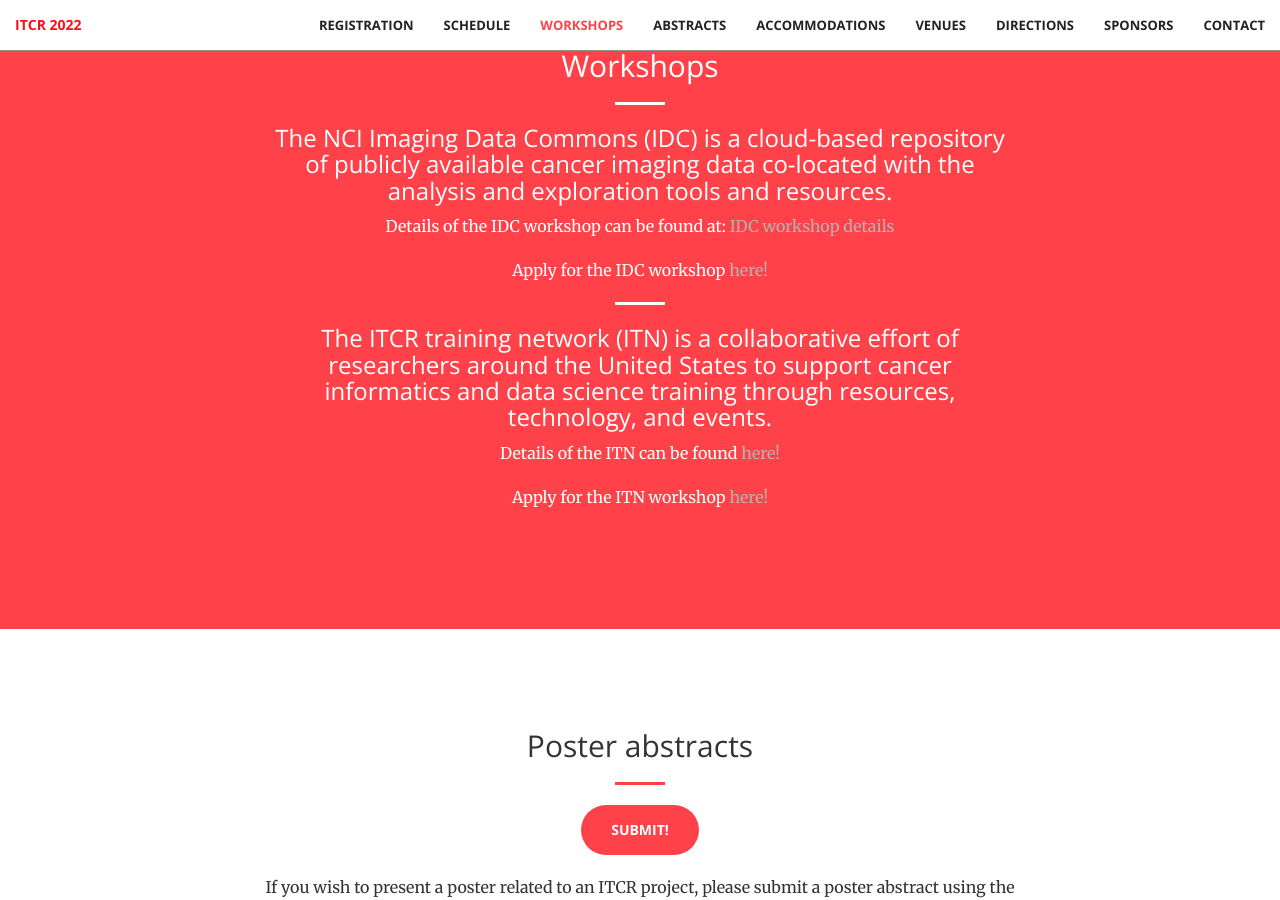
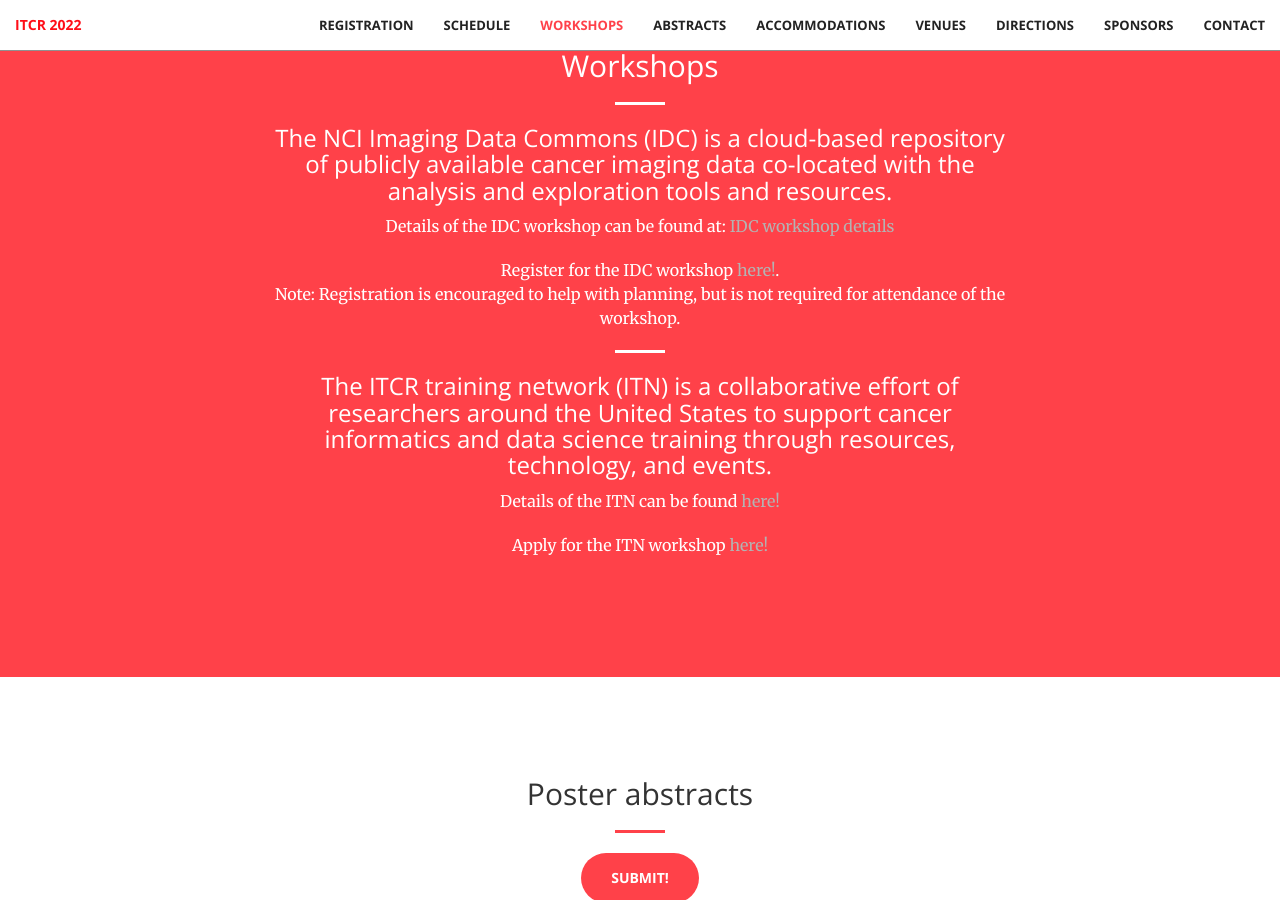
Before and after one commit to griffithlab/itcr2022, a Jekyll site: the page built from index.html, in a window 1280 px wide and 900 px high, scrolled down 2331 px. Built offline with Jekyll 4.4.1, drawn with Linux system fonts in a browser that asks for light colours.

Commit message:
modify language for IDC workshop

```diff
--- a/_includes/workshops.html
+++ b/_includes/workshops.html
@@ -6,7 +6,7 @@
                <hr class="light">
                 <h3 class="section-heading">The NCI Imaging Data Commons (IDC) is a cloud-based repository of publicly available cancer imaging data co-located with the analysis and exploration tools and resources.</h3>
                 <p>Details of the IDC workshop can be found at: <a class="secondary_text" href="https://docs.google.com/presentation/d/1v56KuRQnp_9a3rzhH6UmluybILJII-QYxf3TijVrcHg/edit?usp=sharing">IDC workshop details</a></p>
-                <p>Apply for the IDC workshop <a class="secondary_text" href="https://bit.ly/itcr22-idc">here!</a></p>
+                <p>Register for the IDC workshop <a class="secondary_text" href="https://bit.ly/itcr22-idc">here!</a>.<br>Note: Registration is encouraged to help with planning, but is not required for attendance of the workshop.</p>
                 <hr class="light">
                 <h3 class="section-heading">The ITCR training network (ITN) is a collaborative effort of researchers around the United States to support cancer informatics and data science training through resources, technology, and events.</h3>
                 <p>Details of the ITN can be found <a class="secondary_text" href="https://www.itcrtraining.org/">here!</a></p>
```
